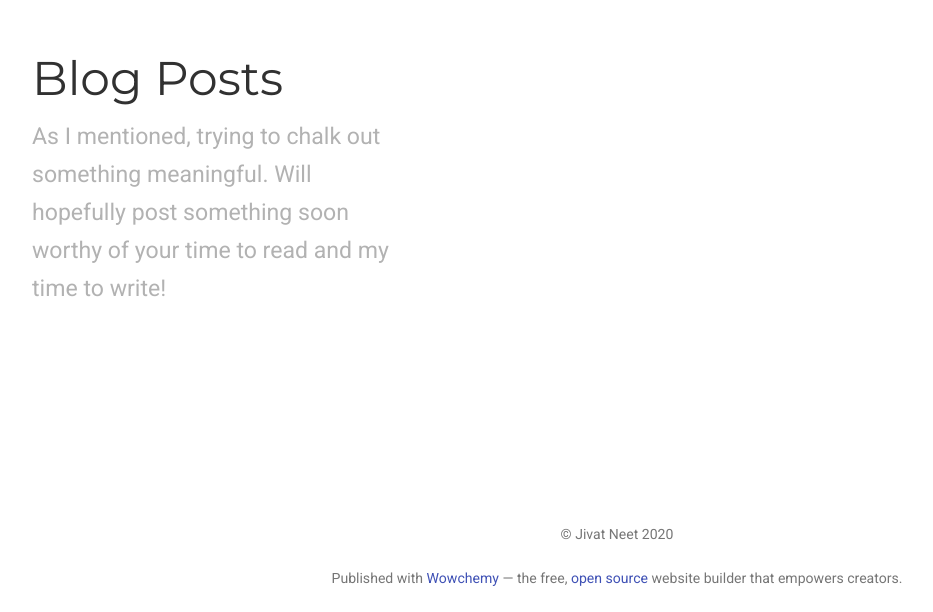
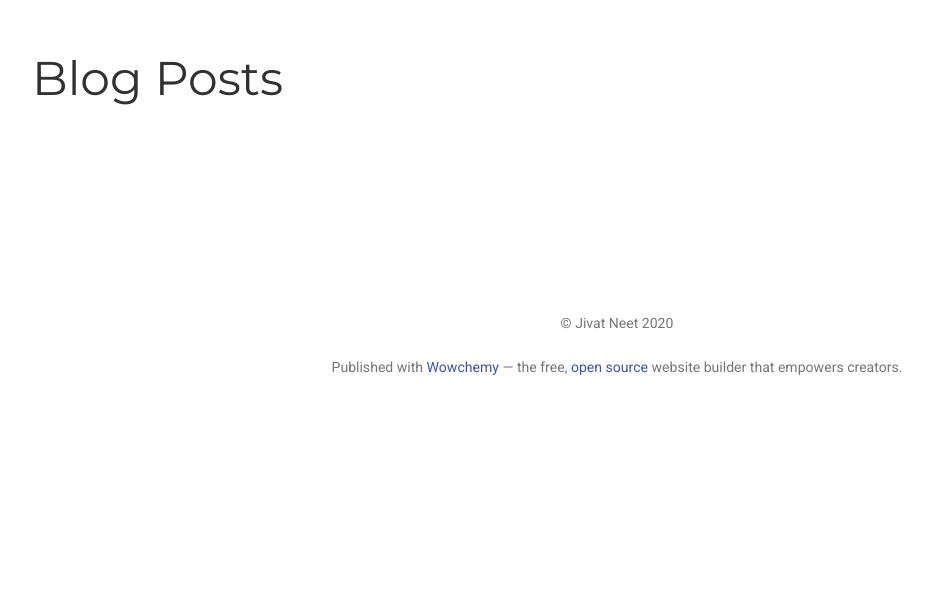
Before and after one commit to jivatneet/jivatneet.github.io, a plain HTML site: page index.html in a window 1280 px wide. Shown: the part 4423-5035 px from the top of the page, without its empty margins (23-956 px from the left). After the commit the page ends 4823 px from the top, so only its background shows below. Drawn offline with nearby package versions, Linux system fonts and the light colour scheme; some packages are replaced by stand-ins of ours; some icons are missing.

Commit message:
rebuilding site Tue Jan 19 03:11:14 IST 2021

```diff
--- a/index.html
+++ b/index.html
@@ -1791,7 +1791,7 @@
 
           <div class="col-12 col-lg-4 section-heading">
             <h1>Blog Posts</h1>
-            <p>As I mentioned, trying to chalk out something meaningful. Will hopefully post something soon worthy of your time to read and my time to write!</p>
+
           </div>
 
 
```
